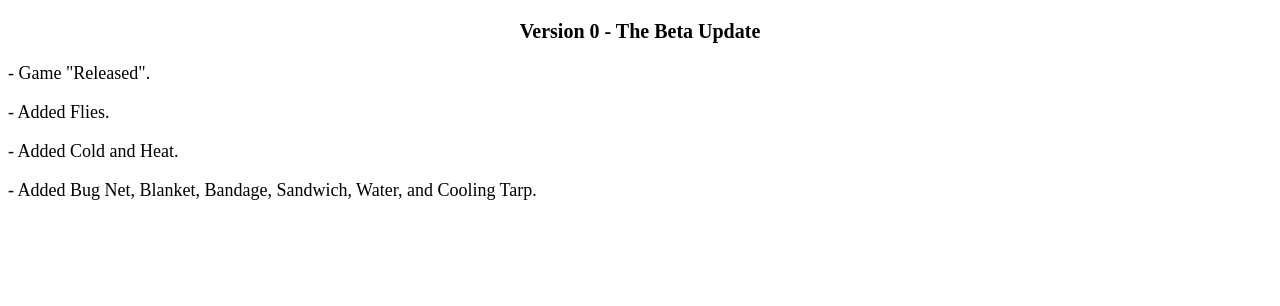
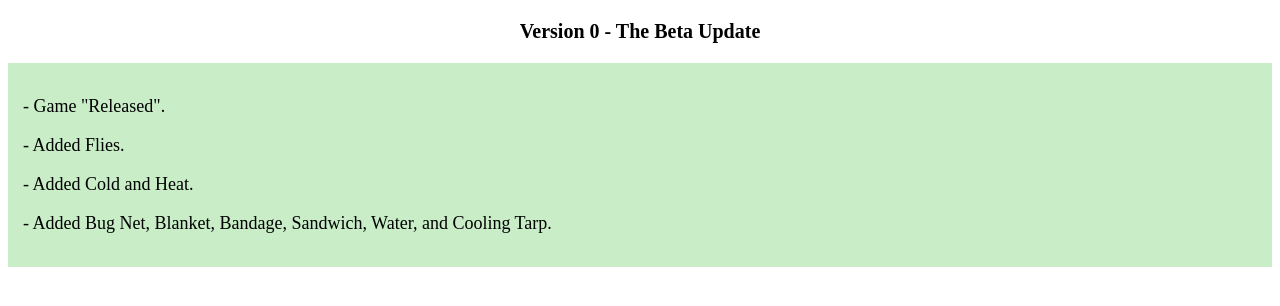
Before and after one commit to lucaslovestacos/lucaslovestacos.github.io, a PHP site: page /PostureAndPersist/update-history.html in a window 1280 px wide. Shown: the part 188-494 px from the top of the page. Run offline with PHP 8.4, Linux system fonts and the light colour scheme.

Commit message:
Update style.css

```diff
--- a/PostureAndPersist/style.css
+++ b/PostureAndPersist/style.css
@@ -18,6 +18,9 @@
 .contents {
 	color: black;
 	font-size: 18px;
+	padding: 15px;
+	background: #c8edc7;
+
 }
 
 .button {
```
